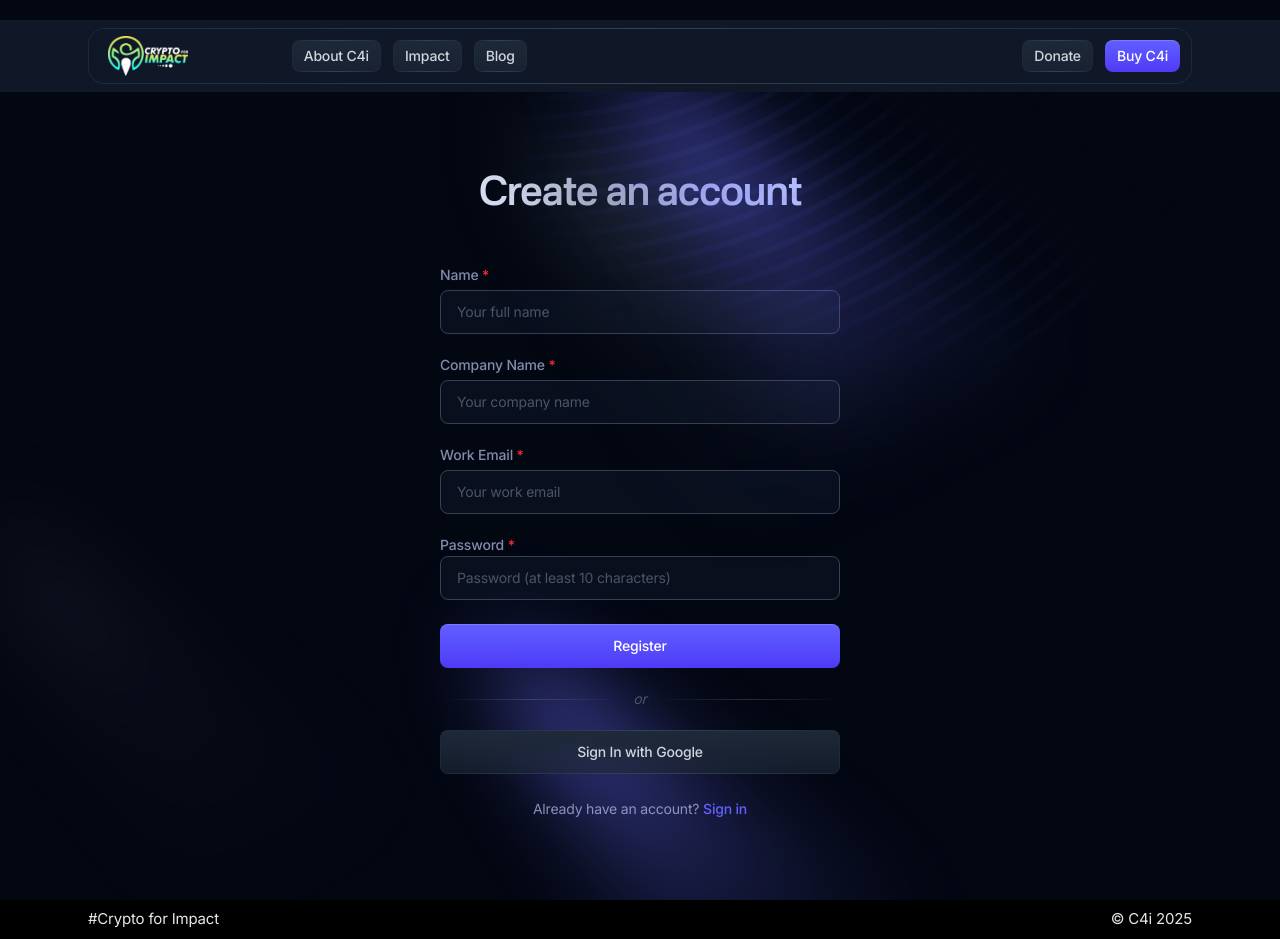
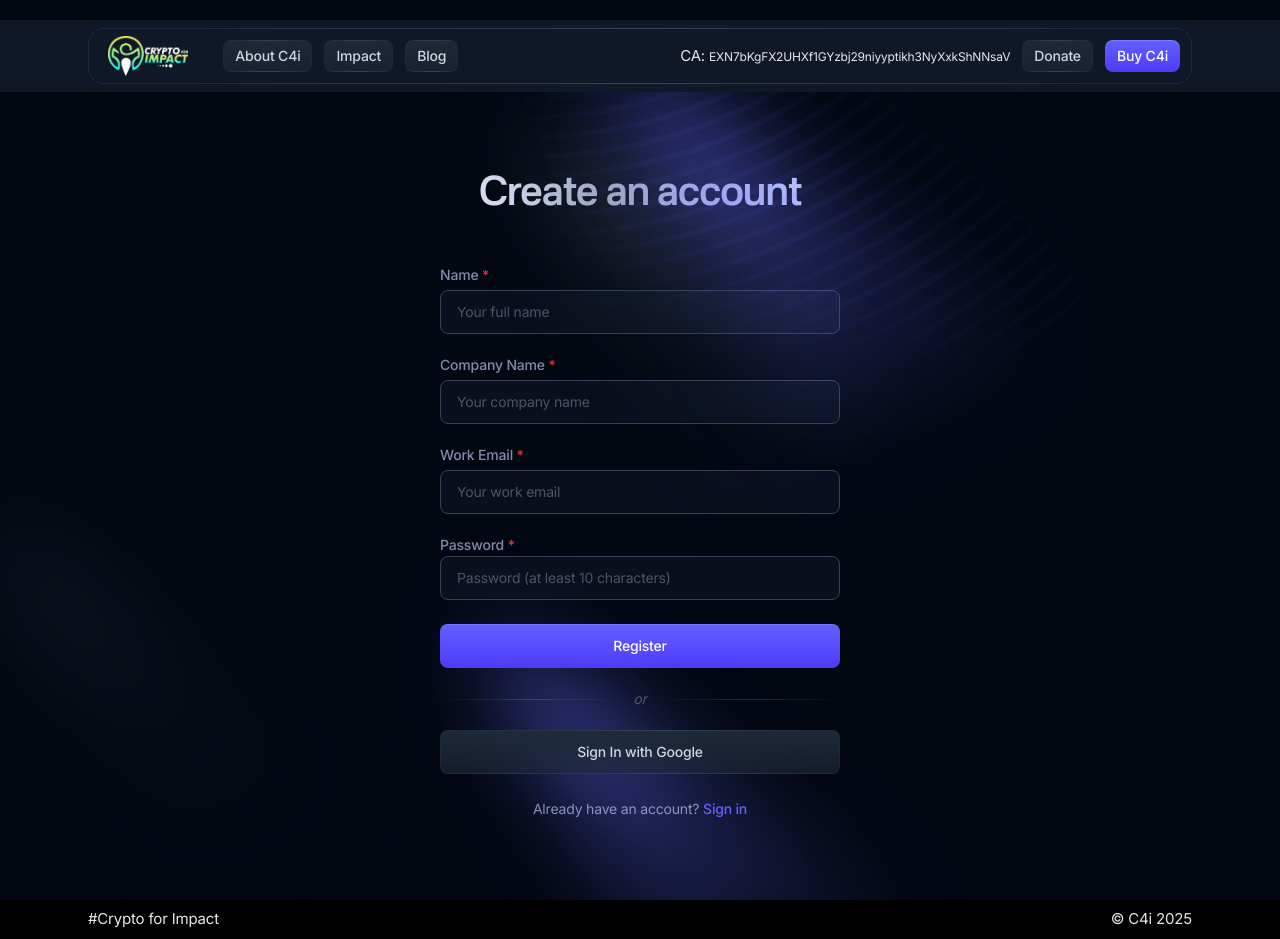
Before and after one commit to obuye37/cryptoforimpact, a Next.js app: page /signup in a window 1280 px wide. Built offline with nearby package versions, Linux system fonts and the light colour scheme.

Commit message:
Update header.tsx

```diff
--- a/components/ui/header.tsx
+++ b/components/ui/header.tsx
@@ -41,6 +41,8 @@ export default function Header() {
             Blog
           </Link>
         </div>
+
+        <div> CA: <small>EXN7bKgFX2UHXf1GYzbj29niyyptikh3NyXxkShNNsaV</small> </div>
 
         <div className="flex flex-1 items-center justify-end gap-3">
           <Link
```
